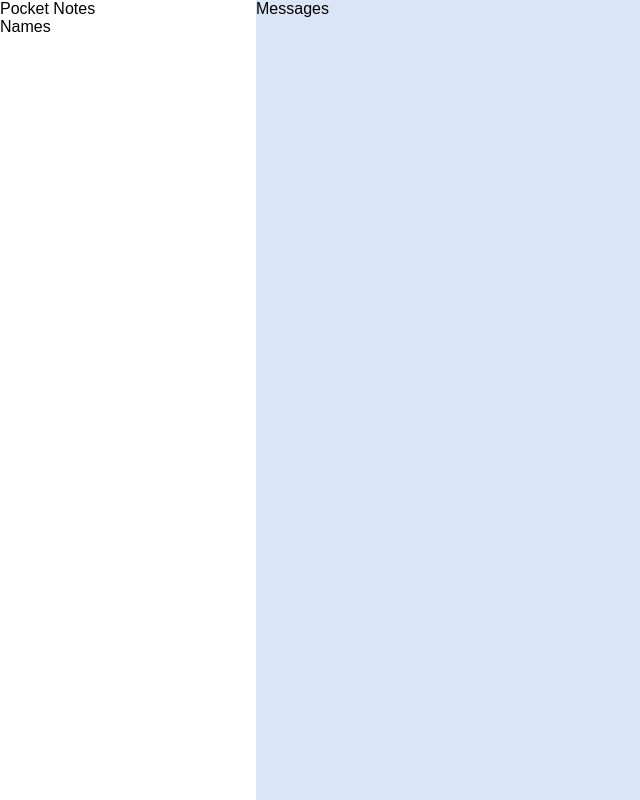
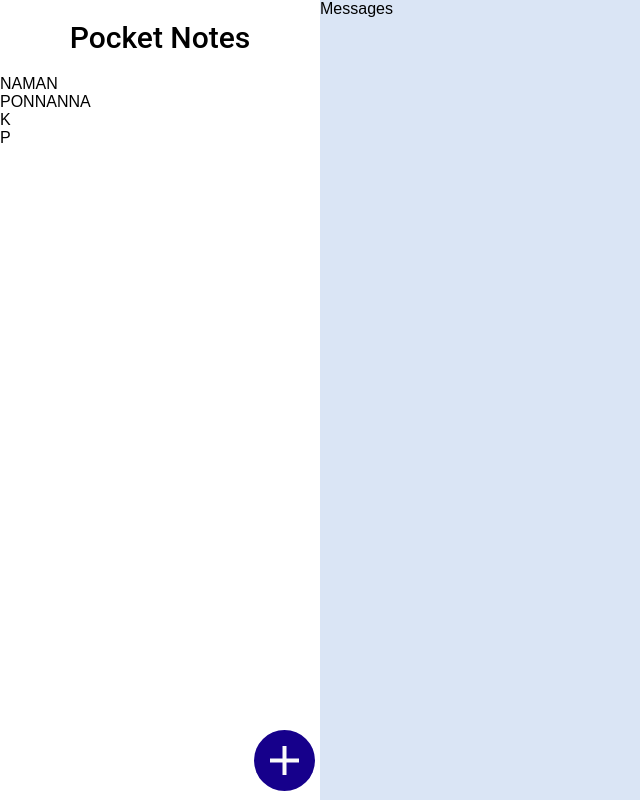
Before and after one commit to ponnanna-ks/note-making-app, a React (Create React App) app in the folder note-app/: page / in a window 1280 px wide. Shown: the whole page, without its empty margins (0-640 px from the left). Built offline with nearby package versions, Linux system fonts and the light colour scheme.

Commit message:
Groups and add groups UI start

```diff
--- a/note-app/src/App.css
+++ b/note-app/src/App.css
@@ -5,12 +5,12 @@
 
 .Messages{
   height: 100vh;
-  width: 80%;
+  width: 75vw;
   background-color:#DAE5F5;
 }
 
 .Groups{
   height: 100vh;
-  width: 20%;
+  width: 25vw;
   background-color: white;
 }
--- a/note-app/src/App.js
+++ b/note-app/src/App.js
@@ -1,12 +1,17 @@
 import logo from './logo.svg';
 import './App.css';
-import Groups from './screens/Groups';
 import Messages from './screens/Messages';
+import { useState } from 'react';
+import GroupsSide from './screens/GroupsSide';
 
 function App() {
+  const [openAddScreen, setOpenAddScreen] = useState(false)
+
   return (
     <div className='App'>
-      <div className='Groups'><Groups/></div>
+      <div className='groups'>
+          <GroupsSide/>
+        </div>
       <div className='Messages'><Messages/></div>
     </div>
   );
--- a/note-app/src/components/AddGroup.jsx
+++ /dev/null
@@ -1,12 +0,0 @@
-import React from "react";
-import styles from "./AddGroup.module.css"
-
-function AddGroup(){
-    return(
-        <div>
-            Pocket Notes
-        </div>
-    )
-}
-
-export default AddGroup
--- a/note-app/src/screens/Groups.jsx
+++ /dev/null
@@ -1,19 +0,0 @@
-import React from "react";
-import styles from "./Groups.module.css"
-import PocketNotes from "../components/AddGroup";
-
-function Groups(){
-    return(
-        <div className="groups">
-            <div className="header">
-                <p className="header-text">Pocket Notes</p>
-            </div>
-            <div className="group-list">
-                <p> Names</p>
-
-            </div>
-        </div>
-    )
-}
-
-export default Groups;
--- a/note-app/src/screens/Groups.module.css
+++ b/note-app/src/screens/Groups.module.css
@@ -1,18 +1,75 @@
 .groups {
     display: flex;
     flex-direction: column;
+    position: relative;
+    background-color: white;
+    height: 100vh;
+    width: 25vw
 }
 
 .header {
-    height: 100px;
+
 }
 
-.header-text {
-    background-color: black;
-    color: white
+.headerText {
+    font-family: 'Roboto', sans-serif;
+    font-size: 30px;
+    font-weight: 500;
+    text-align: center;
+    margin-top: 20px;
+    margin-bottom: 20px;
 }
 
-.group-list {
+.addIcon {
+    position: absolute;
+    bottom: 0;
+    right: 0;
+    margin-right: 5px;
+    margin-bottom: 5px;
+}
 
+.popupOverlay {
+    position: fixed;
+    top: 0;
+    left: 0;
+    width: 100%;
+    height: 100%;
+    background: rgba(0, 0, 0, 0.5);
+    display: flex;
+    align-items: center;
+    justify-content: center;
+  }
 
-}
+  .popup {
+    background: white;
+    padding: 20px;
+    border-radius: 5px;
+    box-shadow: 0 0 10px rgba(0, 0, 0, 0.1);
+  }
+
+  .popup h2 {
+    margin-top: 0;
+  }
+
+  .popup input,
+  .popup textarea {
+    width: 100%;
+    margin-bottom: 10px;
+    padding: 10px;
+    border: 1px solid #ccc;
+    border-radius: 5px;
+  }
+
+  .popup button {
+    margin-right: 10px;
+    padding: 10px 20px;
+    border: none;
+    background-color: #007bff;
+    color: white;
+    border-radius: 5px;
+    cursor: pointer;
+  }
+
+  .popup button:last-child {
+    background-color: #dc3545;
+  }
--- /dev/null
+++ b/note-app/src/screens/GroupsSide.jsx
@@ -0,0 +1,52 @@
+import React, { useState } from "react";
+import styles from "./Groups.module.css"
+
+import addIcon from "../assets/Add_icon.png"
+function GroupsSide(){
+    const [groupList, setGroupList] = useState(["NAMAN", "PONNANNA", "K", "P"])
+    const [openAddScreen, setOpenAddScreen] = useState(false)
+    const [groupName, setGroupName] = useState("")
+
+    function onSaveClick() {
+        setOpenAddScreen(false)
+        setGroupName("")
+    }
+
+    function onCancelClick() {
+        setOpenAddScreen(false)
+        setGroupName("")
+    }
+
+    return(
+        <div className={styles.groups}>
+            <div className={styles.header}>
+                <p className={styles.headerText}>Pocket Notes</p>
+            </div>
+            <div className={styles.groupList}>
+                {groupList.map((groupName) => (
+                    <p>{groupName}</p>
+                ))}
+            </div>
+            <div className={styles.addIcon} onClick={()=>{setOpenAddScreen(true)}}>
+                <img src={addIcon} alt="add"/>
+            </div>
+            {openAddScreen && (
+                <div className={styles.popupOverlay}>
+                    <div className={styles.popup}>
+                        <h2>Create New Group</h2>
+                        <input
+                            type="text"
+                            placeholder="Group Name"
+                            value={groupName}
+                            onChange={(e) =>setGroupName(e.target.value)}
+                        />
+                        <button onClick={onSaveClick}>Save</button>
+                        <button onClick={onCancelClick}>Cancel</button>
+                    </div>
+                </div>
+            )}
+        </div>
+    )
+}
+
+export default GroupsSide;
```
Also changed, not shown: note-app/src/assets/Add_icon.png (added), note-app/src/components/AddGroup.module.css (deleted).
